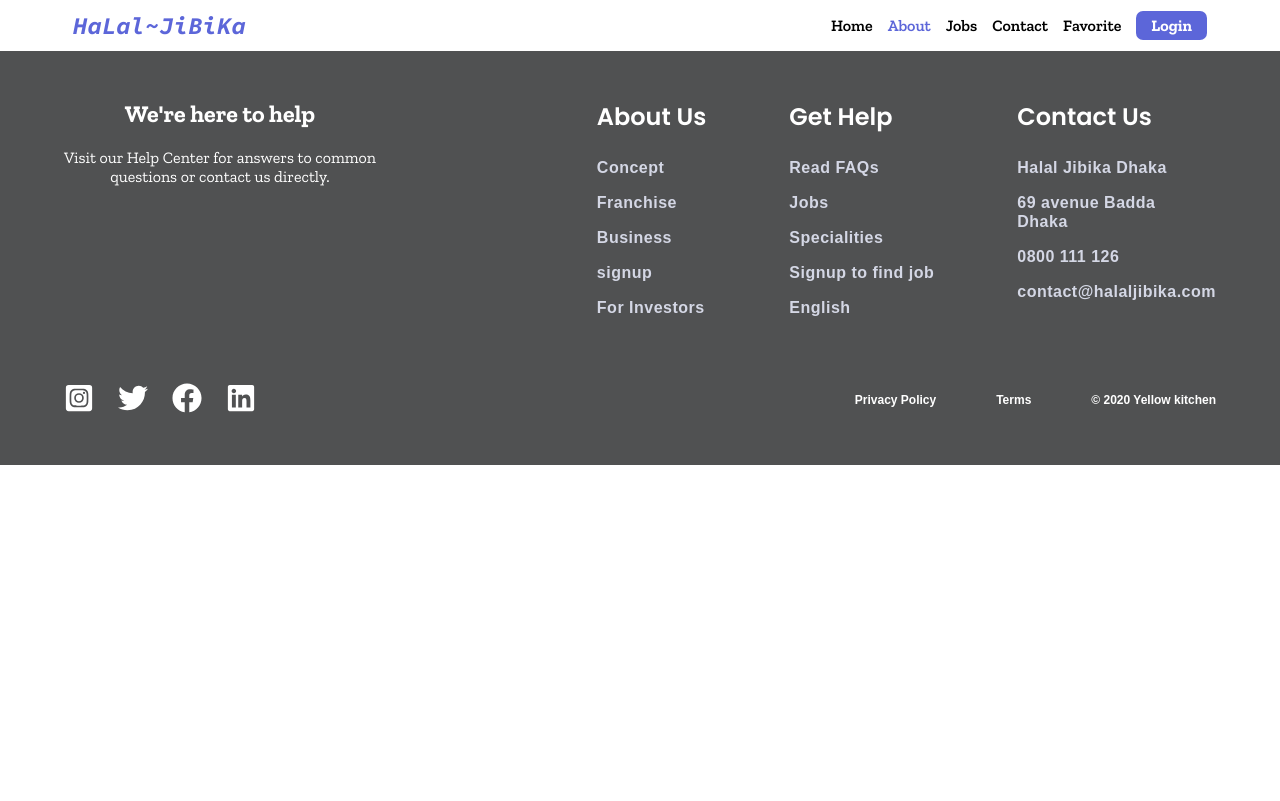
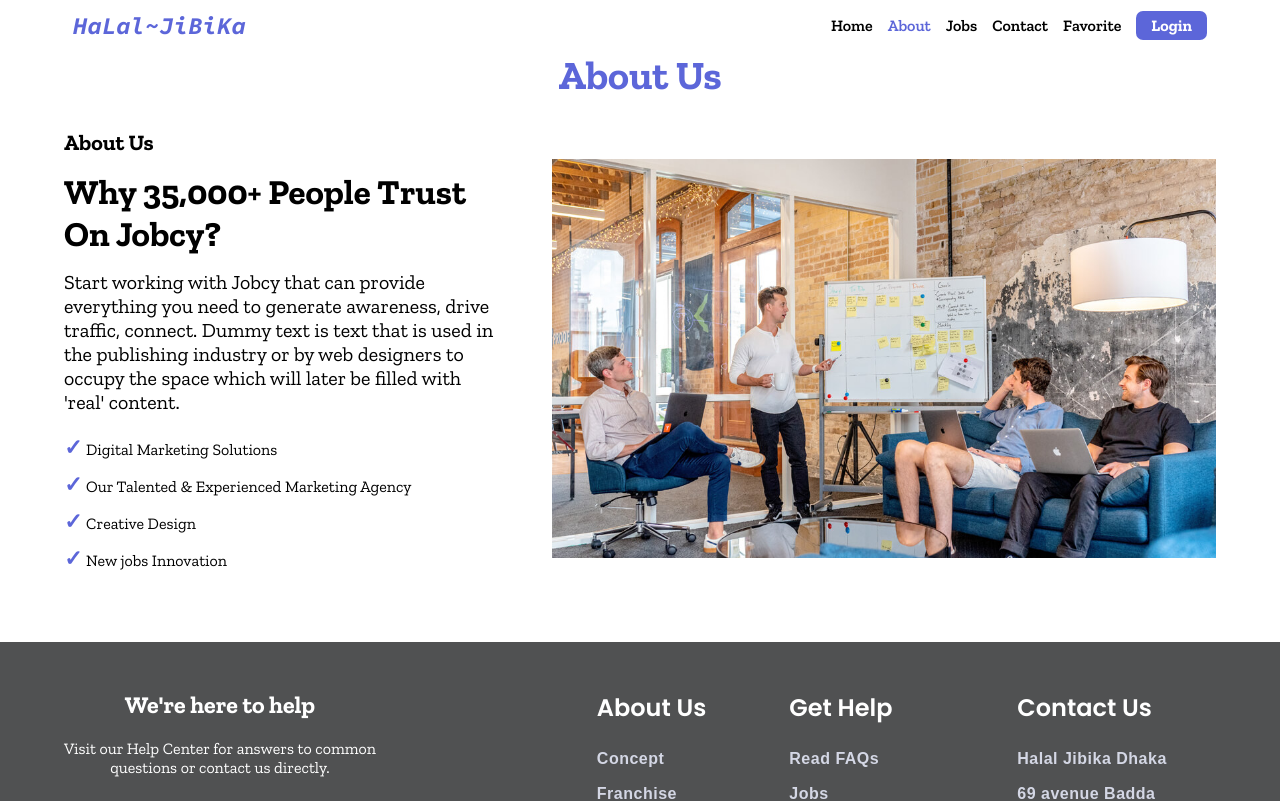
Before and after one commit to superSimpleJahir/Halal-Jibika, a React (Vite) app: page /about in a window 1280 px wide. Shown: the top 801 px of the page. Built offline with nearby package versions, Linux system fonts and the light colour scheme; a web font is replaced by a local one.

Commit message:
[Done] About section

```diff
--- a/src/page/About/About.jsx
+++ b/src/page/About/About.jsx
@@ -1,8 +1,44 @@
-import style from './about.module.css';
+/* eslint-disable react/no-unescaped-entities */
+import style from "./about.module.css";
 const About = () => {
-  return <div>
+  return (
+    <section className={style.aboutSection}>
+      <div className={`container`}>
+        <h1 className={style.headertext}>About Us</h1>
+        <div className={style.aboutFlex}>
+          <div className={style.aboutText}>
+            <h4>About Us</h4>
+            <h1>
+              Why <span>35,000+</span> People Trust On Jobcy?
+            </h1>
+            <p>
+              Start working with Jobcy that can provide everything you need to generate awareness,
+              drive traffic, connect. Dummy text is text that is used in the publishing industry or
+              by web designers to occupy the space which will later be filled with 'real' content.
+            </p>
+            <ul className={style.listItme}>
+              <li>
+                <span>✓</span> Digital Marketing Solutions
+              </li>
+              <li>
+                <span>✓</span> Our Talented & Experienced Marketing Agency
+              </li>
+              <li>
+                <span>✓</span> Creative Design
+              </li>
+              <li>
+                <span>✓</span> New jobs Innovation
+              </li>
+            </ul>
+          </div>
 
-  </div>;
+          <div className={style.aboutImage}>
+            <img src="../../../public/img/img-01.jpg" alt="" />
+          </div>
+        </div>
+      </div>
+    </section>
+  );
 };
 
 export default About;
--- a/src/page/About/About.module.css
+++ b/src/page/About/About.module.css
@@ -0,0 +1,57 @@
+.aboutSection {
+  margin: 50px auto;
+}
+
+.aboutSection .headertext {
+  font-size: 40px;
+  color: #5c66d9;
+  text-align: center;
+  margin-bottom: 30px;
+}
+
+.aboutFlex {
+  display: flex;
+  justify-content: space-between;
+  align-items: center;
+  gap: 50px;
+}
+
+.aboutText {
+  width: 660px;
+}
+.aboutText h4 {
+  font-size: 22px;
+}
+.aboutText h1 {
+  font-size: 35px;
+  margin: 15px 0;
+}
+.aboutText p {
+  font-size: 20px;
+}
+
+.listItme {
+  margin: 20px 0;
+  text-align: left;
+}
+.listItme li {
+  margin: 10px 0;
+}
+.listItme li span {
+  color: #5c66d9;
+  font-weight: bold;
+  font-size: 22px;
+}
+
+.aboutImage {}
+
+@media only screen and (max-width: 768px) {
+  .aboutSection .headertext {
+    margin-top: 110px;
+  }
+
+  .aboutFlex {
+    flex-wrap: wrap;
+    justify-content: flex-start;
+  }
+}
--- a/src/style/Jobs.module.css
+++ b/src/style/Jobs.module.css
@@ -1,14 +1,16 @@
 .jobSection {
   margin: 40px auto;
 }
+
 .jobSection h1 {
   margin-bottom: 20px;
   font-size: 35px;
   text-align: center;
 }
+
 .jobSection h1 span {
-color: #5c66d9;
-text-decoration: underline;
+  color: #5c66d9;
+  text-decoration: underline;
 }
 
 .innrejobs {
@@ -60,6 +62,7 @@ text-decoration: underline;
   font-size: 20px;
   /* color: red; */
 }
+
 .love1:hover {
   font-size: 20px;
   color: red;
@@ -124,4 +127,8 @@ text-decoration: underline;
   .innrejobs {
     grid-template-columns: 1fr;
   }
+
+  .jobSection {
+    margin-top: 70px;
+  }
 }
```
Also changed, not shown: public/img/img-01.jpg (added).
